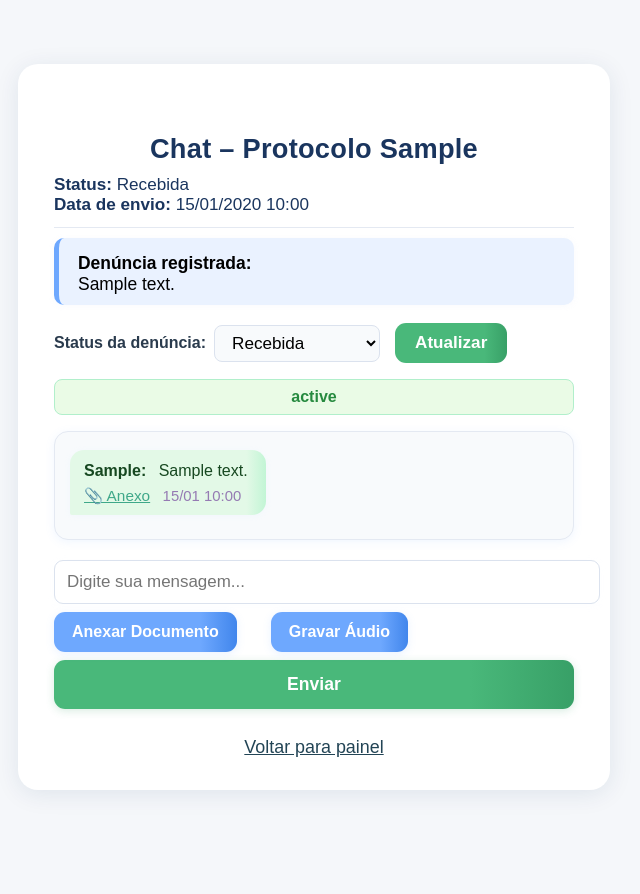
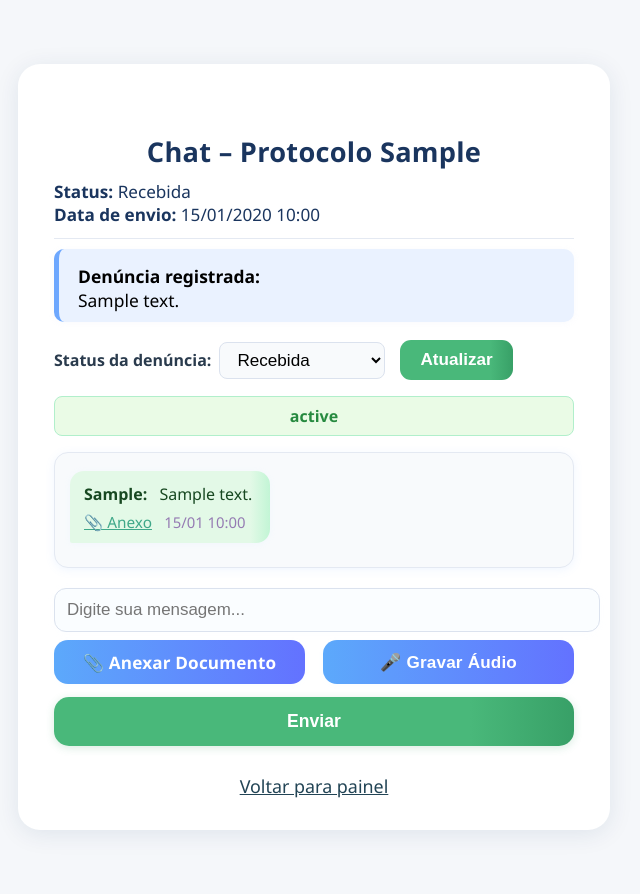
Before and after one commit to Biocamp/canal-denuncias, a Flask app: template templates/admin_chat.html in a window 1280 px wide. Shown: the whole page, without its empty margins (326-966 px from the left). Before the commit the page ends 793 px from the top, so only its background shows below. Run offline with Flask 3, Linux system fonts and the light colour scheme; tables that the repository leaves empty hold one stand-in row (values such as "Sample post"); the template is opened without the code that fills it: values that come from a table or form of the project are taken from there, most other values are stand-ins (such as "Sample title", 1, 10 or a date in 2020).

Commit message:
alteração chat rh

```diff
--- a/templates/admin_chat.html
+++ b/templates/admin_chat.html
@@ -5,13 +5,13 @@
     <title>Chat RH – Canal de Denúncias</title>
     <meta name="viewport" content="width=device-width, initial-scale=1">
     <style>
-        body { background: #f5f7fa; font-family: Arial, sans-serif; }
+        body { background: #f5f7fa; font-family: 'Segoe UI', Arial, sans-serif; }
         .card {
             max-width: 520px;
             margin: 64px auto;
             padding: 42px 36px 32px 36px;
             background: #fff;
-            border-radius: 20px;
+            border-radius: 22px;
             box-shadow: 0 4px 24px #00306118;
             position: relative;
         }
@@ -119,26 +119,41 @@
         .chat-date { font-size: 0.93em; color: #86a; margin-left: 8px; opacity: .85; }
         .chat-anexo-link { display: inline-block; margin: 7px 0 0 0; font-size: 0.96em; color: #3fa889; text-decoration: underline; }
         .clearfix::after { content: ""; display: table; clear: both; }
-        /* Botões azuis e verde padrão */
-        .btn-azul {
-            background: linear-gradient(90deg,#6ea8fe 80%,#4186ec 100%) !important;
-            color: #fff !important;
-            font-weight: bold !important;
-            border: none !important;
-            border-radius: 11px !important;
-            padding: 11px 18px !important;
-            font-size: 1rem !important;
-            box-shadow: 0 2px 8px #6ea8fe26 !important;
-            cursor: pointer !important;
-            min-width: 0 !important;
-            width: auto !important;
-            display: flex !important;
-            align-items: center !important;
-            justify-content: center !important;
-            margin-bottom: 0 !important;
+        /* Botões grandes iguais ao modelo anterior */
+        .button-row {
+            display: flex;
+            gap: 18px;
+            margin-bottom: 9px;
+            justify-content: space-between;
         }
-        .btn-azul:hover {
-            background: linear-gradient(90deg,#4186ec 80%,#6ea8fe 100%) !important;
+        .btn-big-wrap {
+            flex: 1 1 0;
+            display: flex;
+            flex-direction: column;
+            align-items: stretch;
+            min-width: 0;
+        }
+        .btn-big {
+            width: 100%;
+            min-width: 0;
+            padding: 0 0;
+            height: 44px;
+            font-size: 1.07rem;
+            font-weight: 600;
+            justify-content: center;
+            letter-spacing: .01em;
+            display: flex;
+            align-items: center;
+            border-radius: 14px;
+            background: linear-gradient(90deg, #5ca9fb 0%, #6372ff 100%);
+            color: #fff;
+            border: none;
+            cursor: pointer;
+            box-shadow: 0 1px 5px 0 #b7e1fb10;
+            transition: background 0.17s, box-shadow 0.17s;
+        }
+        .btn-big:active {
+            background: #4154d4;
         }
         .btn-verde {
             width:100%;
@@ -147,7 +162,7 @@
             font-weight:bold;
             font-size:1.1rem;
             border:none;
-            border-radius:11px;
+            border-radius:15px;
             padding:14px 0;
             box-shadow:0 2px 8px #38a06732;
             transition:background .2s, box-shadow .2s;
@@ -156,6 +171,7 @@
             align-items: center;
             justify-content: center;
             margin-top: 8px;
+            min-height: 40px;
         }
         .btn-verde:hover {
             background: linear-gradient(90deg,#38a067 85%,#49b87a 100%);
@@ -163,23 +179,19 @@
         /* Input e campos do chat */
         .chat-form input[type="text"] {
             width: 100%;
-            border-radius: 9px;
+            border-radius: 12px;
             border: 1.2px solid #dbe2ee;
             padding: 11px 12px;
             font-size: 1.06rem;
             margin-bottom: 8px;
             box-shadow: 0 1.5px 7px #eaf3ff18;
             outline: none;
+            background: #fafdff;
         }
         .chat-form input[type="text"]:focus { border-color: #6ea8fe; }
-        /* Botão de anexo escondido */
-        #file-upload-rh { display:none; }
-        #filename-rh {
-            font-style: italic;
-            font-size: 0.98rem;
-            color: #4a6577;
-            margin-right:10px;
-        }
+        .input-file { opacity: 0; width: 100%; height: 44px; position: absolute; left: 0; top: 0; cursor: pointer; z-index: 2; }
+        .label-file.btn-big { width: 100%; }
+        .filename { font-size: .93rem; color: #3770a7; margin-top: 4px; word-break: break-all; }
         .voltar-link {
             display: block;
             margin: 28px auto 0 auto;
@@ -191,6 +203,7 @@
         @media (max-width: 700px) {
             .card { padding: 14px 5vw 16px 5vw; }
             h3 { font-size: 1.15rem; }
+            .button-row { flex-direction: column; gap: 10px; }
         }
     </style>
 </head>
@@ -242,17 +255,22 @@
         <!-- FORMULÁRIO CHAT RH -->
         {% if denuncia.status != 'Finalizada' %}
         <form method="post" enctype="multipart/form-data" class="chat-form" id="chatFormRh" style="margin-top:0;">
-            <input type="text" name="mensagem" placeholder="Digite sua mensagem..." maxlength="500" autocomplete="off" style="margin-bottom:8px;">
-            <div style="display:flex; gap:12px; margin-bottom:8px;">
-                <label for="file-upload-rh" class="btn-azul" style="padding:11px 18px; font-size:1rem; border-radius:11px; min-width:0; width:auto;">
-                    Anexar Documento
-                </label>
-                <input type="file" id="file-upload-rh" name="anexo" accept="*/*" onchange="showFilenameRh()">
-                <span id="filename-rh"></span>
-                <button type="button" class="btn-azul" style="padding:11px 18px; font-size:1rem; border-radius:11px; min-width:0; width:auto; background:linear-gradient(90deg,#b7e3cc 80%,#49b87a 100%);" onclick="abrirGravadorAudio()">
-                    Gravar Áudio
-                </button>
+            <input type="text" name="mensagem" placeholder="Digite sua mensagem..." maxlength="500" autocomplete="off">
+            <!-- Botões grandes lado a lado -->
+            <div class="button-row">
+                <div class="btn-big-wrap">
+                    <label for="file-upload-rh" class="label-file btn-big">📎 Anexar Documento</label>
+                    <input type="file" id="file-upload-rh" name="anexo" class="input-file"
+                        accept="*/*" onchange="showFilenameRh()">
+                    <div class="filename" id="filename-rh"></div>
+                </div>
+                <div class="btn-big-wrap">
+                    <button type="button" class="btn-big" id="btn-gravar-audio" onclick="abrirGravadorAudio()">
+                        🎤 Gravar Áudio
+                    </button>
+                </div>
             </div>
+            <!-- Se for implementar barra de gravação, coloque aqui -->
             <button type="submit" class="btn-verde" style="margin-top:4px;">Enviar</button>
         </form>
         {% endif %}
```
